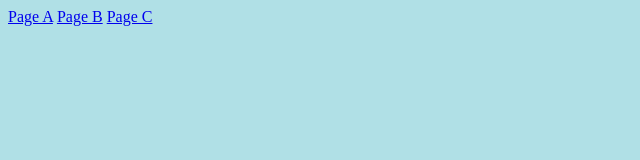
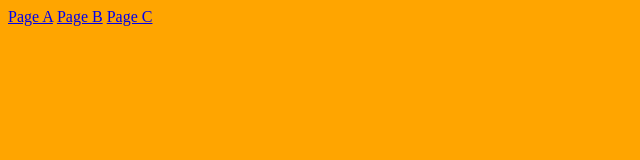
Before and after one commit to architarun/AT-Funnel-Tracking, a plain HTML site: page index.html in a window 1280 px wide. Shown: the whole page, without its empty margins (0-640 px from the left). Drawn offline with Linux system fonts and the light colour scheme.

Commit message:
Sript added

```diff
--- a/index.html
+++ b/index.html
@@ -4,8 +4,9 @@
 <head>
     <meta charset="utf-8" />
     <title></title>
+    <script src="https://assets.adobedtm.com/6268dc4b6b26/fbeda332b3c4/launch-cd8be9cff88e-development.min.js" async></script>
 </head>
-<body style="background-color:powderblue">
+<body style="background-color:orange">
     <a href="Page A.html">Page A</a>
     <a href="Page B.html">Page B</a>
     <a href="Page C.html">Page C</a>
```
Also changed, not shown: Page A.html (+1 -0 lines), Page B.html (+1 -0 lines), Page C.html (+1 -0 lines).
